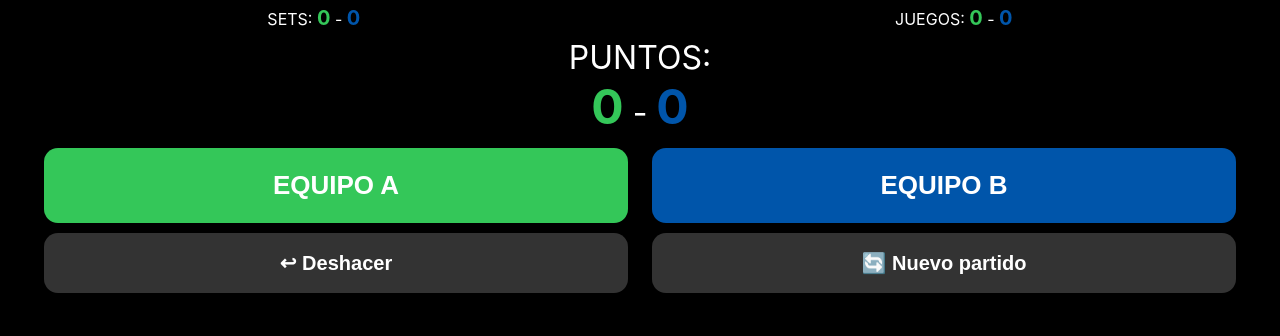
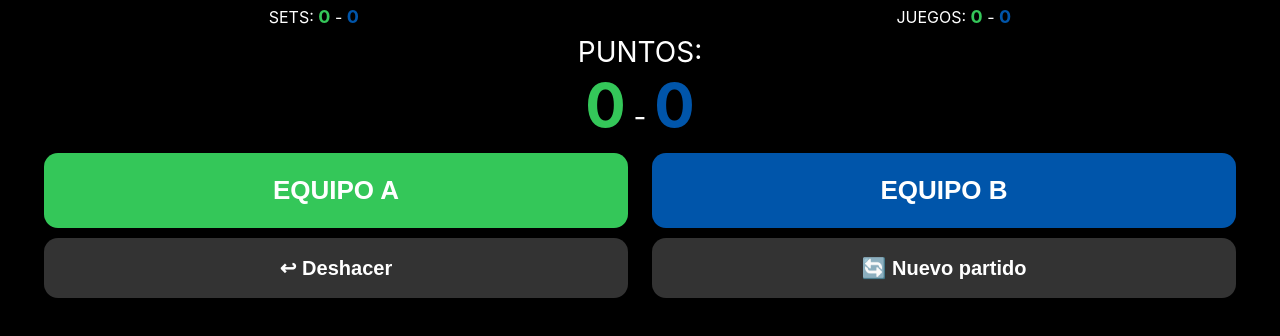
Before and after one commit to jose6900-cmyk/Padeltablet, a plain HTML site: page index.html in a window 1280 px wide. Drawn offline with Linux system fonts and the light colour scheme.

Commit message:
Update index.html

```diff
--- a/index.html
+++ b/index.html
@@ -18,9 +18,11 @@ body{
   display:flex;
   justify-content:space-around;
   margin:6px 0;
+  font-size:16px;
 }
 .header div span{
   font-weight:bold;
+  font-size:16px;
 }
 
 /* Puntos grandes para todas las pantallas */
@@ -82,7 +84,7 @@ button{
   .header div span{ font-size:14px; }
   .score{ font-size:24px; }
   .score span{ font-size:32px; }
-  button#buttons-row button{ font-size:28px; padding:20px; width:90%; margin:4px auto; }
+  #buttons-row button{ font-size:28px; padding:20px; width:90%; margin:4px auto; }
   #action-row button{ font-size:18px; padding:16px; width:42%; }
 }
 @media(min-width:401px) and (max-width:767px){ /* móviles */
@@ -93,9 +95,9 @@ button{
   #action-row button{ font-size:18px; padding:14px; width:48%; }
 }
 @media(min-width:768px){ /* tablet horizontal */
-  .header div span{ font-size:20px; }
-  .score{ font-size:32px; }
-  .score span{ font-size:48px; }
+  .header div span{ font-size:18px; } /* sets y juegos más pequeños */
+  .score{ font-size:28px; }
+  .score span{ font-size:60px; } /* solo los números de puntos grandes */
   #buttons-row button{ font-size:26px; padding:22px; width:48%; }
   #action-row button{ font-size:20px; padding:18px; width:48%; }
 }
```
